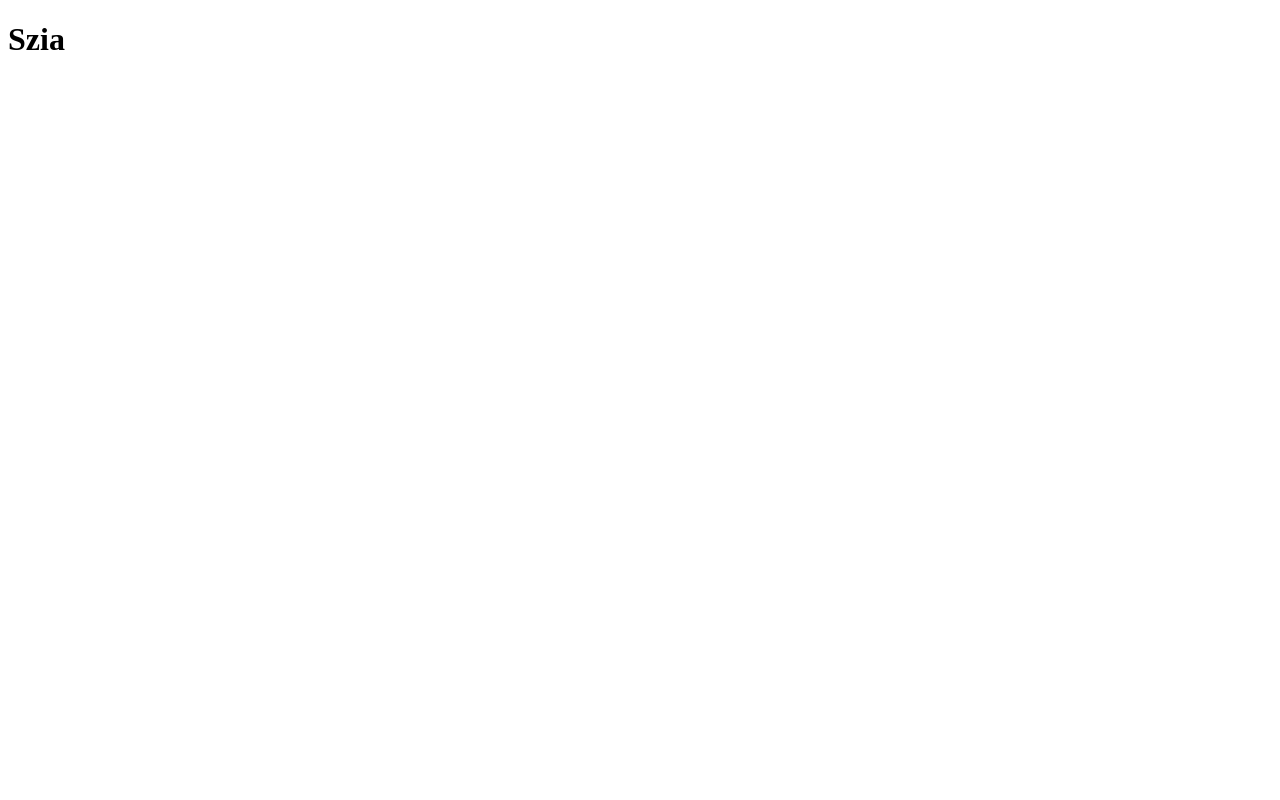
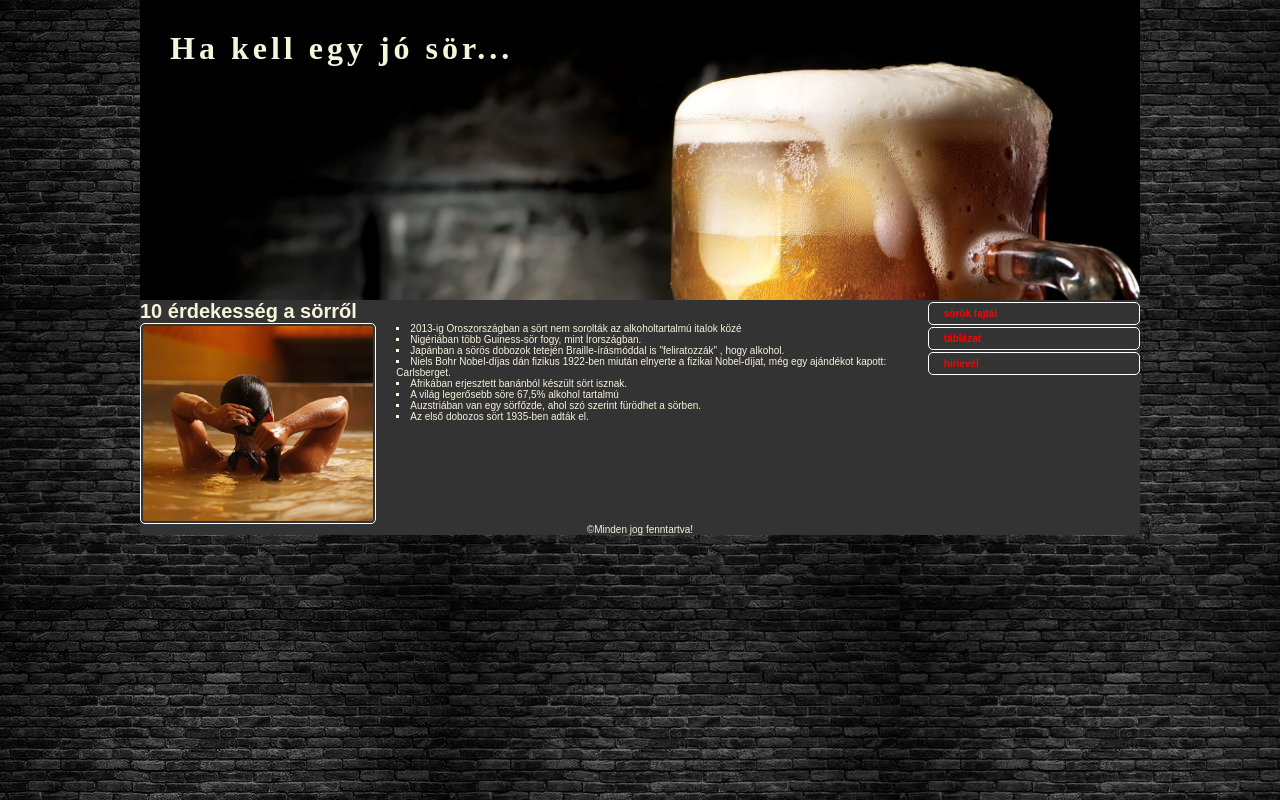
Before and after one commit to zbodai/sor2, a plain HTML site: page index.html in a window 1280 px wide. Drawn offline with Linux system fonts and the light colour scheme.

Commit message:
vegleges

```diff
--- a/index.html
+++ b/index.html
@@ -1,12 +1,66 @@
 <!DOCTYPE html>
-<html lang="en">
-<head>
-    <meta charset="UTF-8">
-    <meta name="viewport" content="width=device-width, initial-scale=1.0">
-    <title>Document</title>
-</head>
-<body>
-    <h1>Szia</h1>
+<html lang="hu">
+  <head>
+    <meta charset="UTF-8" />
+    <meta name="viewport" content="width=device-width, initial-scale=1.0" />
+    <title>Bodai Zoltán</title>
+    <meta name="author" content="Bodai Zoltán" />
+    <link rel="stylesheet" href="stilus.css" />
+    <meta name="description" content="sör" />
+    <meta name="keywords" content="sör" />
+  </head>
+  <body>
+    <main>
+      <header>
+        <h1>Ha kell egy jó sör...</h1>
+      </header>
 
-</body>
+      <article>
+
+        <h3>10 érdekesség a sörről</h3>
+        <a href="sorfurdo.jpg" target="_blank"> <img src="sorfurdo.jpg" alt="Sörfürdő" title="Sörfürdő"></a>
+        <ul>
+          <li>
+            2013-ig Oroszországban a sört nem sorolták az alkoholtartalmú italok
+            közé
+          </li>
+          <li>Nigériában több Guiness-sör fogy, mint Írországban.</li>
+          <li>
+            Japánban a sörös dobozok tetején Braille-írásmóddal is
+            "feliratozzák" , hogy alkohol.
+          </li>
+          <li>
+            Niels Bohr Nobel-díjas dán fizikus 1922-ben miután elnyerte a
+            fizikai Nobel-díjat, még egy ajándékot kapott: Carlsberget.
+          </li>
+          <li>Afrikában erjesztett banánból készült sört isznak.</li>
+          <li>A világ legerősebb söre 67,5% alkohol tartalmú</li>
+          <li>
+            Auzstriában van egy sörfőzde, ahol szó szerint fürödhet a sörben.
+          </li>
+          <li>Az első dobozos sört 1935-ben adták el.</li>
+        </ul>
+      </article>
+
+      <aside>
+        <nav>
+          <ul>
+            <li>
+              <a href="index.html">sörök fajtái</a>
+            </li>
+            <li>
+              <a href="tablazat.html">táblázat</a>
+            </li>
+            <li>
+              <a href="">hírlevél</a>
+            </li>
+          </ul>
+        </nav>
+      </aside>
+
+      <footer>
+        <p>&copy;Minden jog fenntartva!</p>
+      </footer>
+    </main>
+  </body>
 </html>
--- /dev/null
+++ b/stilus.css
@@ -0,0 +1,111 @@
+*{
+    box-sizing: border-box;
+    font-family: Arial, Verdana, sans-serif;
+    font-size: 10px;
+    color: beige;
+    margin: 0px;
+    padding: 0px;
+}
+body{
+    background-image: url(teglafal.jpg);
+}
+header{
+    grid-area: h;
+    height: 300px;
+    background-image: url(beer.jpg);
+    background-size: cover;
+
+}
+header h1{
+    font-weight: bold;
+    font-family: 'Times New Roman', Times, serif;
+    letter-spacing: 4px;
+    font-size: 32px;
+    text-align: left;
+    padding-top: 30px;
+    padding-left: 30px;
+}
+article{
+    grid-area: ar;
+
+}
+aside{
+    grid-area: as;
+}
+footer{
+    grid-area: f;
+    text-align: center;
+}
+
+main{
+    display: grid;
+    grid-template-columns: 2fr 1 fr;
+    grid-template-areas:
+    'h h'
+    'ar as'
+    'f f';
+    width: 80%;
+    max-width: 1000px;
+    margin: auto;
+    background-color: rgb(51, 51, 51);
+
+
+}
+nav ul{
+    list-style-type: none;
+}
+nav a{
+    text-decoration: none;
+    color: red;
+    font-weight: bold;
+}
+nav a:hover{
+    color: white;
+}
+nav li:hover {
+    background-color: lightgray;
+  }
+nav ul li{
+    border: 1px solid white;
+    border-radius: 5px;
+    padding: 5px;
+    padding-left: 15px;
+    margin-top: 2px;
+    margin-bottom: 2px;
+}
+
+article p{
+    font-size: 15px;
+}
+article h3{
+    font-size: 20px;
+}
+article img{
+    width: 30%;
+    height: auto;
+    float: left;
+    border: 1px white solid;
+    border-radius: 5px;
+    padding: 2px;
+    margin-right: 20px;
+}
+article li{
+    list-style-type: square;
+    list-style-position: inside;
+}
+@media only screen and (max-width: 700px){
+    main *{
+        display: block;
+    }
+}
+table, td, th{
+    border: white 1px solid;
+    border-collapse: collapse;
+    color: white;
+}
+td, th{
+    padding: 5px;
+}
+tr:nth-child(even){
+    background-color: lightgray;
+}
```
Also changed, not shown: tablazat.html (added, +70 -0 lines).
